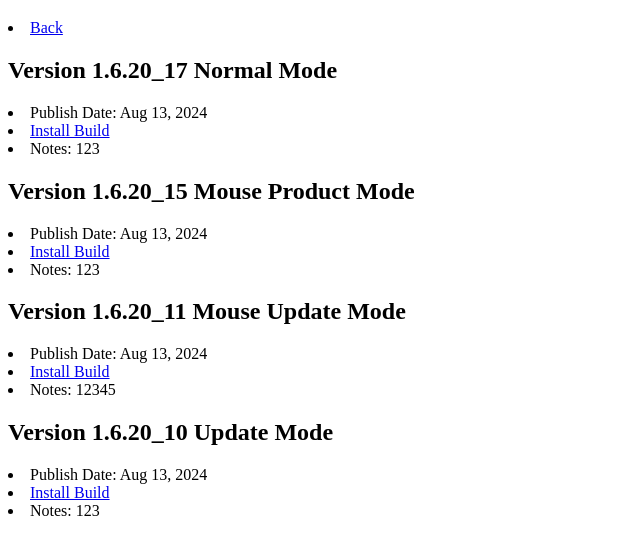
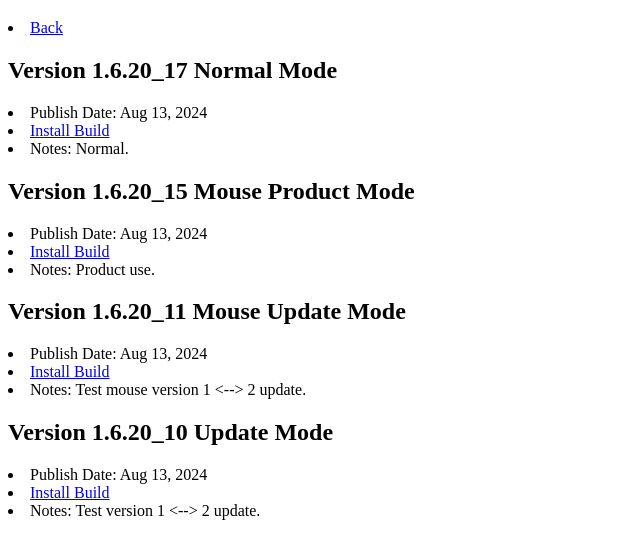
Before and after one commit to ZeroplusBrook/zeroplusBrook.github.io, a plain HTML site: page Pocket_Center_App/pocket_center_list_Index.html in a window 1280 px wide. Shown: the part 61-620 px from the top of the page, without its empty margins (0-640 px from the left). Drawn offline with Linux system fonts and the light colour scheme.

Commit message:
Update pocket_center_list_Index.html

```diff
--- a/Pocket_Center_App/pocket_center_list_Index.html
+++ b/Pocket_Center_App/pocket_center_list_Index.html
@@ -20,7 +20,7 @@
         </li>
         <li>
 <!--           <a href="https://github.com/razeware/emitron-iOS/releases/tag/v1.X.X">Release Notes</a> -->
-             <a> Notes: 123 </a>
+             <a> Notes: Normal. </a>
         </li>
     </body>
 
@@ -34,7 +34,7 @@
         </li>
         <li>
 <!--           <a href="https://github.com/razeware/emitron-iOS/releases/tag/v1.X.X">Release Notes</a> -->
-             <a> Notes: 123 </a>
+             <a> Notes: Product use. </a>
         </li>
     </body>
 
@@ -48,7 +48,7 @@
         </li>
         <li>
 <!--           <a href="https://github.com/razeware/emitron-iOS/releases/tag/v1.X.X">Release Notes</a> -->
-             <a> Notes: 12345 </a>
+             <a> Notes: Test mouse version 1 <--> 2 update. </a>
         </li>
     </body>
      <body>
@@ -61,7 +61,7 @@
         </li>
         <li>
 <!--           <a href="https://github.com/razeware/emitron-iOS/releases/tag/v1.X.X">Release Notes</a> -->
-             <a> Notes: 123 </a>
+             <a> Notes: Test version 1 <--> 2 update. </a>
         </li>
     </body>
 </html>
```
